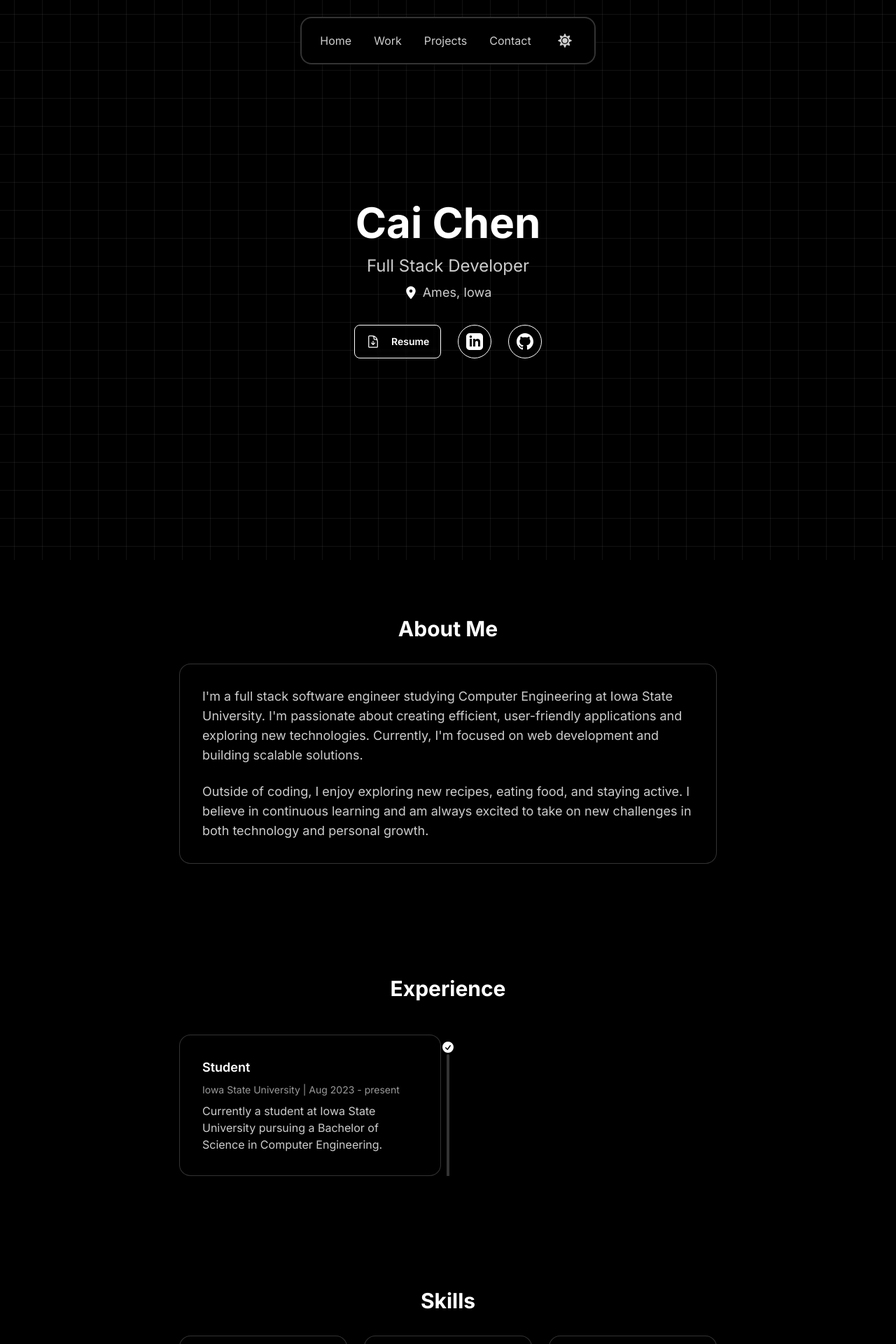
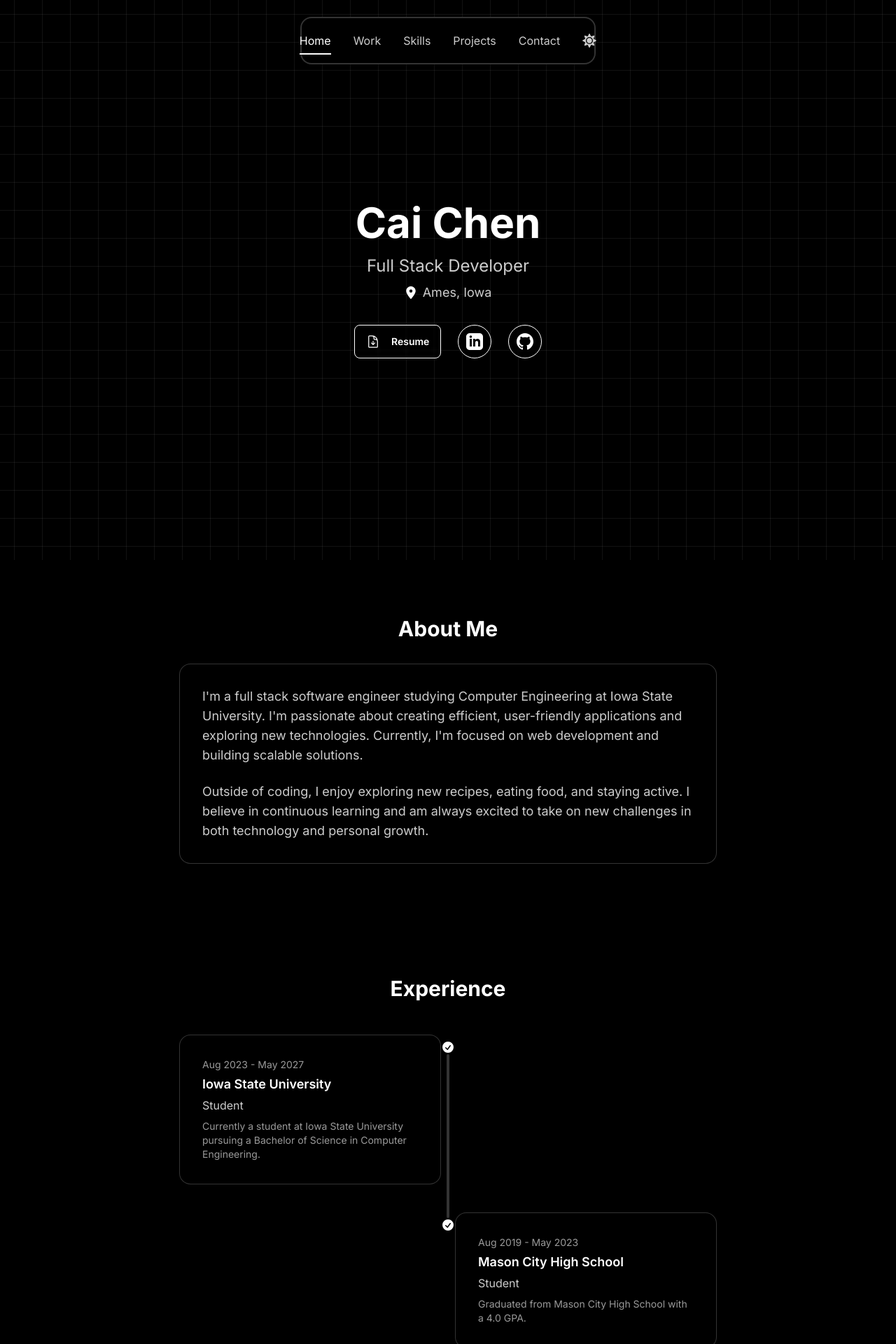
Before and after one commit to achen2304/portfolioV2, a React (Vite) app: page / in a window 1280 px wide. Shown: the top 1920 px of the page at 70% size. Built offline with nearby package versions, Linux system fonts and the light colour scheme.

Commit message:
feat: updated navbar so there's underline instead of disappearing, also some changes to contact and experience timeline

```diff
--- a/src/components/Contact.jsx
+++ b/src/components/Contact.jsx
@@ -67,7 +67,7 @@ export const Contact = () => {
         </h2>
         <div className="grid md:grid-cols-2 gap-6">
           {/* Left Card - Contact Info */}
-          <div className="card border border-primary/20 transition-shadow backdrop-blur-[2px] bg-base-100/5">
+          <div className="card border border-primary/20 transition-shadow backdrop-blur-[2px] bg-base-100/5 pt-4">
             <div className="card-body flex flex-col items-center justify-center">
               <div className="space-y-6 text-center">
                 <div className="flex items-center space-x-3 text-primary/80 hover:text-primary transition-colors">
--- a/src/components/Experience.jsx
+++ b/src/components/Experience.jsx
@@ -3,11 +3,16 @@ export const Experience = () => {
     {
       title: 'Student',
       company: 'Iowa State University',
-      period: 'Aug 2023 - present',
+      period: 'Aug 2023 - May 2027',
       description:
         'Currently a student at Iowa State University pursuing a Bachelor of Science in Computer Engineering.',
     },
-    // Add more experiences here
+    {
+      title: 'Student',
+      company: 'Mason City High School',
+      period: 'Aug 2019 - May 2023',
+      description: 'Graduated from Mason City High School with a 4.0 GPA.',
+    },
   ];
 
   return (
@@ -20,6 +25,7 @@ export const Experience = () => {
         <ul className="timeline timeline-snap-icon max-md:timeline-compact timeline-vertical">
           {experiences.map((exp, index) => (
             <li key={index}>
+              {index !== 0 && <hr className="bg-primary/20" />}
               <div className="timeline-middle">
                 <svg
                   xmlns="http://www.w3.org/2000/svg"
@@ -34,26 +40,25 @@ export const Experience = () => {
                   />
                 </svg>
               </div>
-
               <div
                 className={`timeline-${
                   index % 2 === 0 ? 'start' : 'end'
-                } md:text-${index % 2 === 0 ? 'right' : 'left'}`}
+                } md:mb-10`}
               >
                 <div className="card border border-primary/20 backdrop-blur-[2px] bg-base-100/5">
                   <div className="card-body">
-                    <h3 className="card-title text-lg text-primary">
-                      {exp.title}
+                    <p className="text-sm text-primary/60">{exp.period}</p>
+                    <h3 className="card-title text-lg text-primary -mt-1 mb-0">
+                      {exp.company}
                     </h3>
-                    <p className="text-sm text-primary/60">
-                      {exp.company} | {exp.period}
-                    </p>
-                    <p className="text-primary/80">{exp.description}</p>
+                    <p className="text-primary/80 -mt-1">{exp.title}</p>
+                    <p className="text-sm text-primary/60">{exp.description}</p>
                   </div>
                 </div>
               </div>
-
-              <hr className="bg-primary/20" />
+              {index !== experiences.length - 1 && (
+                <hr className="bg-primary/20" />
+              )}
             </li>
           ))}
         </ul>
--- a/src/components/Navbar.jsx
+++ b/src/components/Navbar.jsx
@@ -1,29 +1,67 @@
-import { FaHome, FaSun, FaMoon } from 'react-icons/fa';
+import {
+  FaHome,
+  FaSun,
+  FaMoon,
+  FaEnvelope,
+  FaLightbulb,
+  FaRocket,
+} from 'react-icons/fa';
 import { MdCardTravel } from 'react-icons/md';
 import { FaNewspaper, FaScrewdriverWrench } from 'react-icons/fa6';
+
 import { useEffect, useState } from 'react';
 
 export const Navbar = () => {
-  const [prevScrollPos, setPrevScrollPos] = useState(0);
-  const [visible, setVisible] = useState(true);
   const [theme, setTheme] = useState('dark');
+  const [activeSection, setActiveSection] = useState('');
 
   useEffect(() => {
+    const savedTheme = localStorage.getItem('theme') || 'dark';
+    document.documentElement.setAttribute('data-theme', savedTheme);
+    setTheme(savedTheme);
+
     const handleScroll = () => {
-      const currentScrollPos = window.scrollY;
-      setVisible(prevScrollPos > currentScrollPos || currentScrollPos === 0);
-      setPrevScrollPos(currentScrollPos);
+      const sections = document.querySelectorAll('section');
+      const scrollPosition = window.scrollY + window.innerHeight / 3;
+
+      if (window.scrollY < 100) {
+        setActiveSection('home');
+        return;
+      }
+
+      if (
+        window.innerHeight + window.scrollY >=
+        document.documentElement.scrollHeight - 100
+      ) {
+        setActiveSection('contact');
+        return;
+      }
+
+      sections.forEach((section) => {
+        const sectionTop = section.offsetTop;
+        const sectionHeight = section.offsetHeight;
+        const sectionId = section.id || section.getAttribute('data-section');
+
+        if (
+          scrollPosition >= sectionTop &&
+          scrollPosition < sectionTop + sectionHeight
+        ) {
+          if (sectionId) {
+            const id = sectionId.toLowerCase();
+            if (id === 'about' || id === 'hero') {
+              setActiveSection('home');
+            } else {
+              setActiveSection(id);
+            }
+          }
+        }
+      });
     };
 
     window.addEventListener('scroll', handleScroll);
+    // Initial check
+    setTimeout(handleScroll, 100);
     return () => window.removeEventListener('scroll', handleScroll);
-  }, [prevScrollPos]);
-
-  useEffect(() => {
-    // Check for saved theme preference or use system preference
-    const savedTheme = localStorage.getItem('theme') || 'dark';
-    document.documentElement.setAttribute('data-theme', savedTheme);
-    setTheme(savedTheme);
   }, []);
 
   const toggleTheme = () => {
@@ -35,67 +73,109 @@ export const Navbar = () => {
   };
 
   return (
-    <div
-      className={`navbar fixed left-0 right-0 z-50 flex justify-center mt-2 md:mt-4 transition-transform duration-300 ${
-        visible ? 'translate-y-0' : '-translate-y-full'
-      }`}
-    >
-      <nav className="flex w-[98%] sm:w-[95%] md:w-2/3 lg:w-1/2 xl:w-1/3 rounded-box shadow-lg p-3 px-20 md:p-4 mx-1 sm:mx-2 md:mx-0 border-2 border-primary/20 bg-base-100">
+    <div className="navbar fixed left-0 right-0 z-50 flex justify-center mt-2 md:mt-4">
+      <nav className="flex w-[98%] sm:w-[95%] md:w-2/3 lg:w-1/2 xl:w-1/3 rounded-box shadow-lg p-3 px-16 md:p-4 mx-1 sm:mx-2 md:mx-0 border-2 border-primary/20 bg-base-100">
         <ul className="flex justify-between md:justify-center items-center w-full md:gap-8 text-primary/80">
-          <li>
+          <li className="relative group">
             <a
-              href="#"
-              className="transition-all duration-200 hover:text-primary hover:scale-110 inline-block"
+              href="#hero"
+              className={`transition-all duration-200 hover:text-primary inline-flex flex-col items-center
+                ${activeSection === 'home' ? 'text-primary' : ''}`}
             >
               <span className="hidden md:inline text-sm md:text-base">
                 Home
               </span>
               <FaHome className="inline md:hidden w-5 h-5" />
+              <span
+                className={`absolute -bottom-2 left-0 w-full h-0.5 bg-primary transform transition-transform duration-300
+                ${
+                  activeSection === 'home' ? 'scale-x-100' : 'scale-x-0'
+                } group-hover:scale-x-100`}
+              />
             </a>
           </li>
-          <li>
+          <li className="relative group">
             <a
               href="#experience"
-              className="transition-all duration-200 hover:text-primary hover:scale-110 inline-block"
+              className={`transition-all duration-200 hover:text-primary inline-flex flex-col items-center
+                ${activeSection === 'experience' ? 'text-primary' : ''}`}
             >
               <span className="hidden md:inline text-sm md:text-base">
                 Work
               </span>
               <MdCardTravel className="inline md:hidden w-5 h-5" />
+              <span
+                className={`absolute -bottom-2 left-0 w-full h-0.5 bg-primary transform transition-transform duration-300
+                ${
+                  activeSection === 'experience' ? 'scale-x-100' : 'scale-x-0'
+                } group-hover:scale-x-100`}
+              />
             </a>
           </li>
-          <li>
+          <li className="relative group">
+            <a
+              href="#skills"
+              className={`transition-all duration-200 hover:text-primary inline-flex flex-col items-center
+                ${activeSection === 'skills' ? 'text-primary' : ''}`}
+            >
+              <span className="hidden md:inline text-sm md:text-base">
+                Skills
+              </span>
+              <FaScrewdriverWrench className="inline md:hidden w-5 h-5" />
+              <span
+                className={`absolute -bottom-2 left-0 w-full h-0.5 bg-primary transform transition-transform duration-300
+                ${
+                  activeSection === 'skills' ? 'scale-x-100' : 'scale-x-0'
+                } group-hover:scale-x-100`}
+              />
+            </a>
+          </li>
+          <li className="relative group">
             <a
               href="#projects"
-              className="transition-all duration-200 hover:text-primary hover:scale-110 inline-block"
+              className={`transition-all duration-200 hover:text-primary inline-flex flex-col items-center
+                ${activeSection === 'projects' ? 'text-primary' : ''}`}
             >
               <span className="hidden md:inline text-sm md:text-base">
                 Projects
               </span>
-              <FaScrewdriverWrench className="inline md:hidden w-5 h-5" />
+              <FaLightbulb className="inline md:hidden w-5 h-5" />
+              <span
+                className={`absolute -bottom-2 left-0 w-full h-0.5 bg-primary transform transition-transform duration-300
+                ${
+                  activeSection === 'projects' ? 'scale-x-100' : 'scale-x-0'
+                } group-hover:scale-x-100`}
+              />
             </a>
           </li>
-          <li>
+          <li className="relative group">
             <a
               href="#contact"
-              className="transition-all duration-200 hover:text-primary hover:scale-110 inline-block"
+              className={`transition-all duration-200 hover:text-primary inline-flex flex-col items-center
+                ${activeSection === 'contact' ? 'text-primary' : ''}`}
             >
               <span className="hidden md:inline text-sm md:text-base">
                 Contact
               </span>
-              <FaNewspaper className="inline md:hidden w-5 h-5" />
+              <FaEnvelope className="inline md:hidden w-5 h-5" />
+              <span
+                className={`absolute -bottom-2 left-0 w-full h-0.5 bg-primary transform transition-transform duration-300
+                ${
+                  activeSection === 'contact' ? 'scale-x-100' : 'scale-x-0'
+                } group-hover:scale-x-100`}
+              />
             </a>
           </li>
-          <li>
+          <li className="relative group">
             <button
               onClick={toggleTheme}
-              className="btn btn-circle btn-ghost btn-sm text-primary hover:scale-110 text-primary/80 hover:text-primary"
+              className="transition-all duration-300 hover:text-primary inline-flex flex-col items-center lg:pt-[6px] pt-[1px]"
               aria-label="Toggle theme"
             >
               {theme === 'dark' ? (
-                <FaSun className="w-5 h-5" />
+                <FaSun className="w-5 h-5 transition-transform duration-500 hover:rotate-[180deg]" />
               ) : (
-                <FaMoon className="w-5 h-5" />
+                <FaMoon className="w-5 h-5 transition-transform duration-500 hover:rotate-[360deg]" />
               )}
             </button>
           </li>
```
